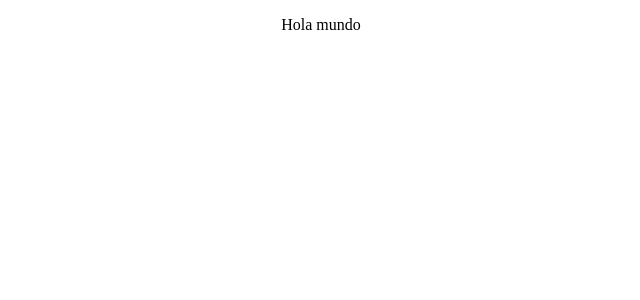
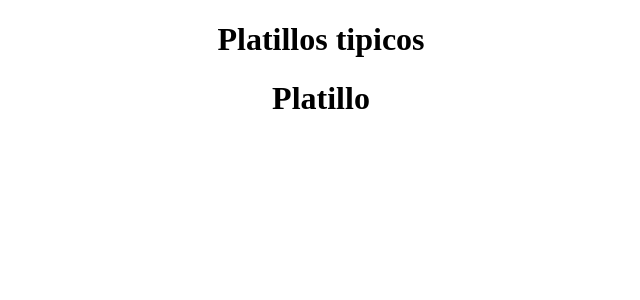
Before and after one commit to paulveliz/reactjs-my-first-app, a React (Create React App) app: page / in a window 1280 px wide. Shown: the top 300 px of the page, without its empty margins (319-959 px from the left). Built offline with nearby package versions, Linux system fonts and the light colour scheme; the HTML template or start-up script is replaced by a standard one.

Commit message:
Creando componentes
- Se crearon dos componentes para exportarlos e importarlos para
proceder a utilizarlos.

```diff
--- a/src/App.js
+++ b/src/App.js
@@ -1,10 +1,12 @@
-import logo from './logo.svg';
 import './styles/App.css';
+import  Header from './components/header';
+import  Dish  from "./components/dish";
 
 function App() {
   return (
     <div className="App">
-      <p>Hola mundo</p>
+      <Header/>
+      <Dish/>
     </div>
   );
 }
--- /dev/null
+++ b/src/components/dish.js
@@ -0,0 +1,13 @@
+import React, { Component } from "react";
+
+class Dish extends Component {
+    render(){
+        return (
+            <div>
+                <h1>Platillo</h1>
+            </div>
+        );
+    }
+}
+
+export default Dish;
--- /dev/null
+++ b/src/components/header.js
@@ -0,0 +1,13 @@
+import React, { Component } from "react";
+
+class Header extends Component {
+    render(){
+        return (
+            <div>
+                <h1>Platillos tipicos</h1>
+            </div>
+        );
+    }
+}
+
+export default Header;
```
Also changed, not shown: 1 other file (tests, documents, lock files or other folders).
